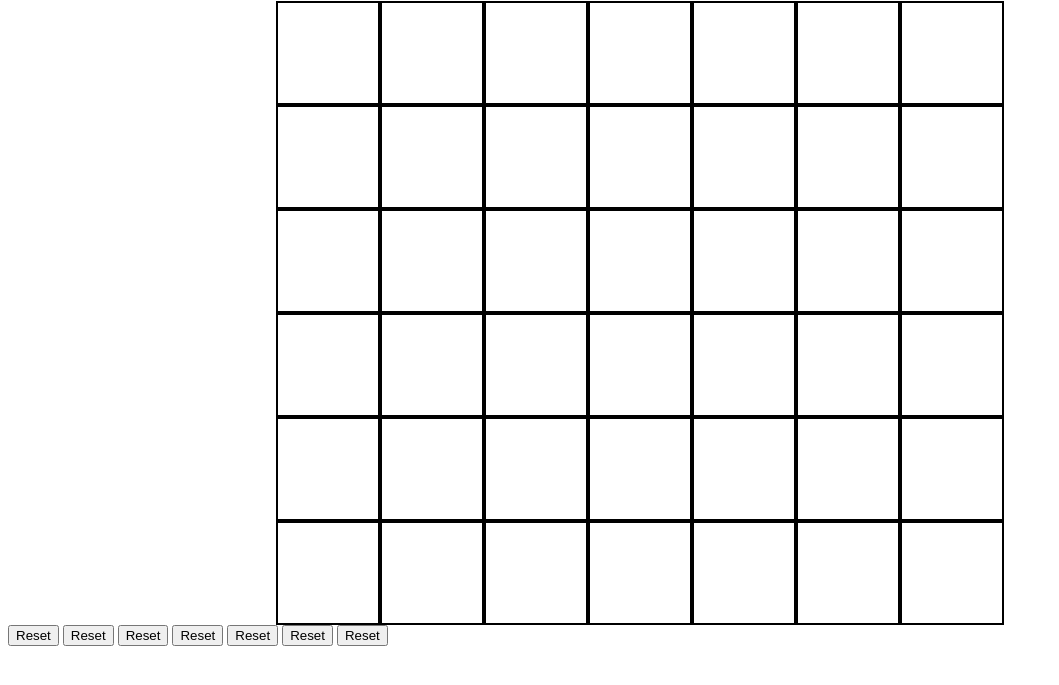
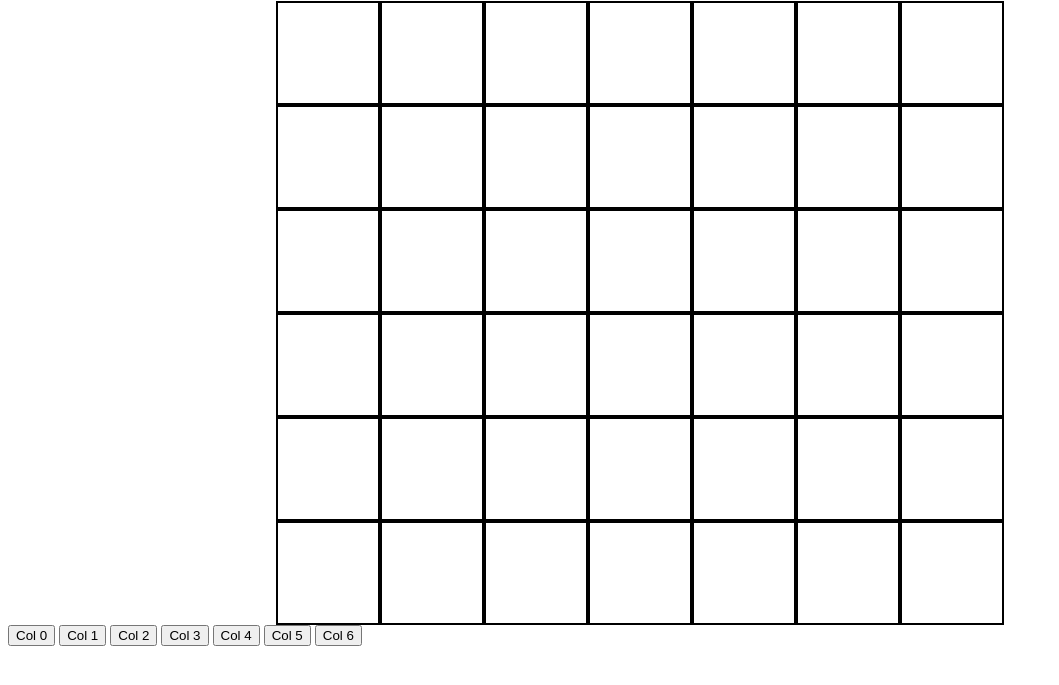
Before and after one commit to alitoyn/connect_4_mini_project, a plain HTML site: page index.html in a window 1280 px wide. Shown: the part 79-764 px from the top of the page, without its empty margins (0-1059 px from the left). Drawn offline with Linux system fonts and the light colour scheme.

Commit message:
tided up a couple of things

```diff
--- a/connect4.js
+++ b/connect4.js
@@ -2,8 +2,6 @@
     for (let j = 0; j < 3; j++) {
         const gridPosition = document.getElementById("row-" + i + "-column-" + j);
         //gridPosition.addEventListener("click", positionClick.bind(null, i, j));
-
-
     }
 }
 
--- a/index.html
+++ b/index.html
@@ -3,6 +3,8 @@
 
 <head>
     <link href="main.css" rel="stylesheet" type="text/css">
+    <meta charset="UTF-8">
+
 </head>
 </head>
 
@@ -64,15 +66,14 @@
             <div class="column" id="row-5-column-6"></div>
         </div>
 
-
     </div>
-    <button id="button0">Reset</button>
-    <button id="button1">Reset</button>
-    <button id="button">Reset</button>
-    <button id="button2">Reset</button>
-    <button id="button3">Reset</button>
-    <button id="button4">Reset</button>
-    <button id="button5">Reset</button>
+    <button id="button0">Col 0</button>
+    <button id="button1">Col 1</button>
+    <button id="button">Col 2</button>
+    <button id="button2">Col 3</button>
+    <button id="button3">Col 4</button>
+    <button id="button4">Col 5</button>
+    <button id="button5">Col 6</button>
     <script src="connect4.js" type="text/javascript"></script>
 </body>
 
```
